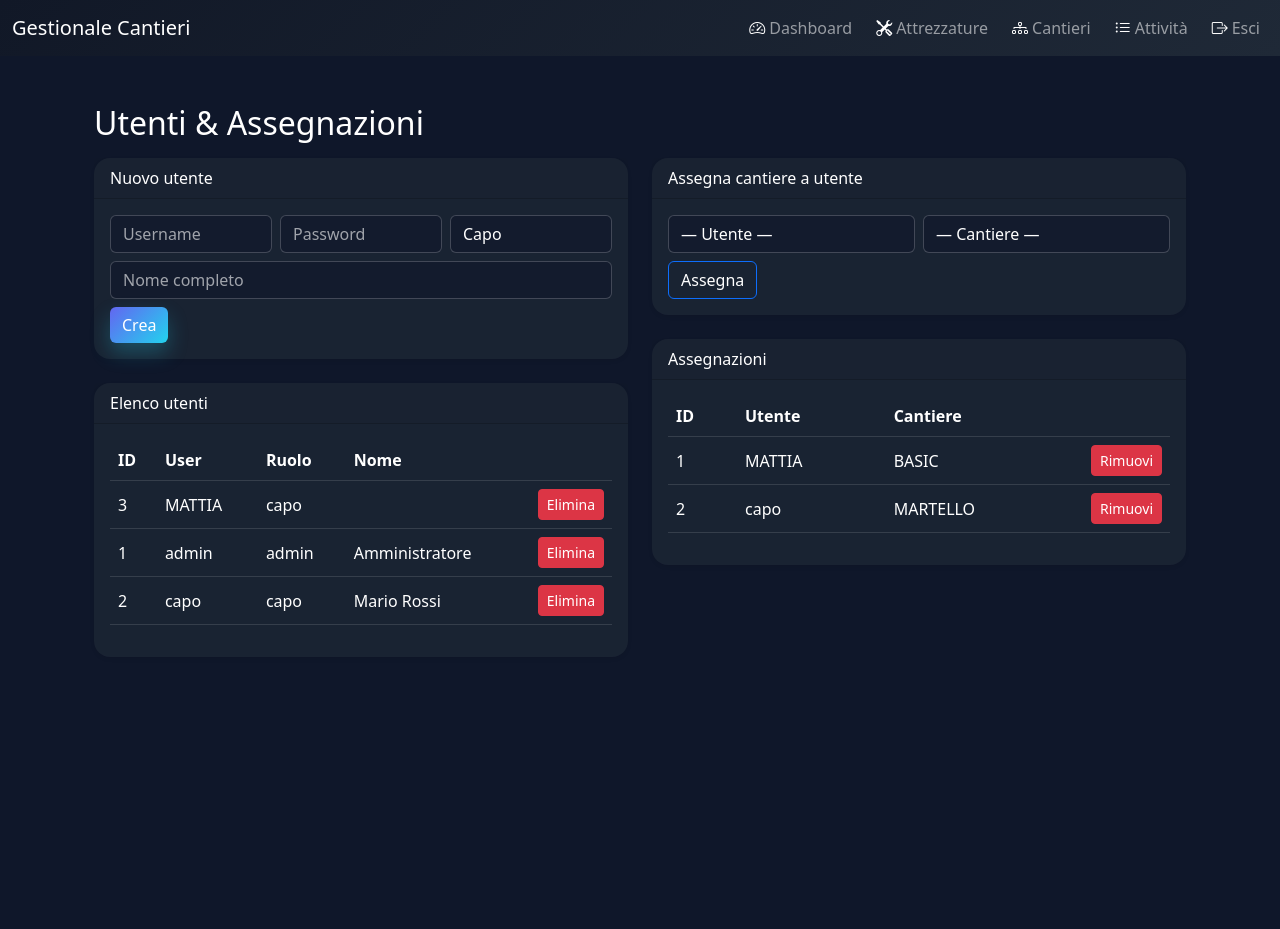
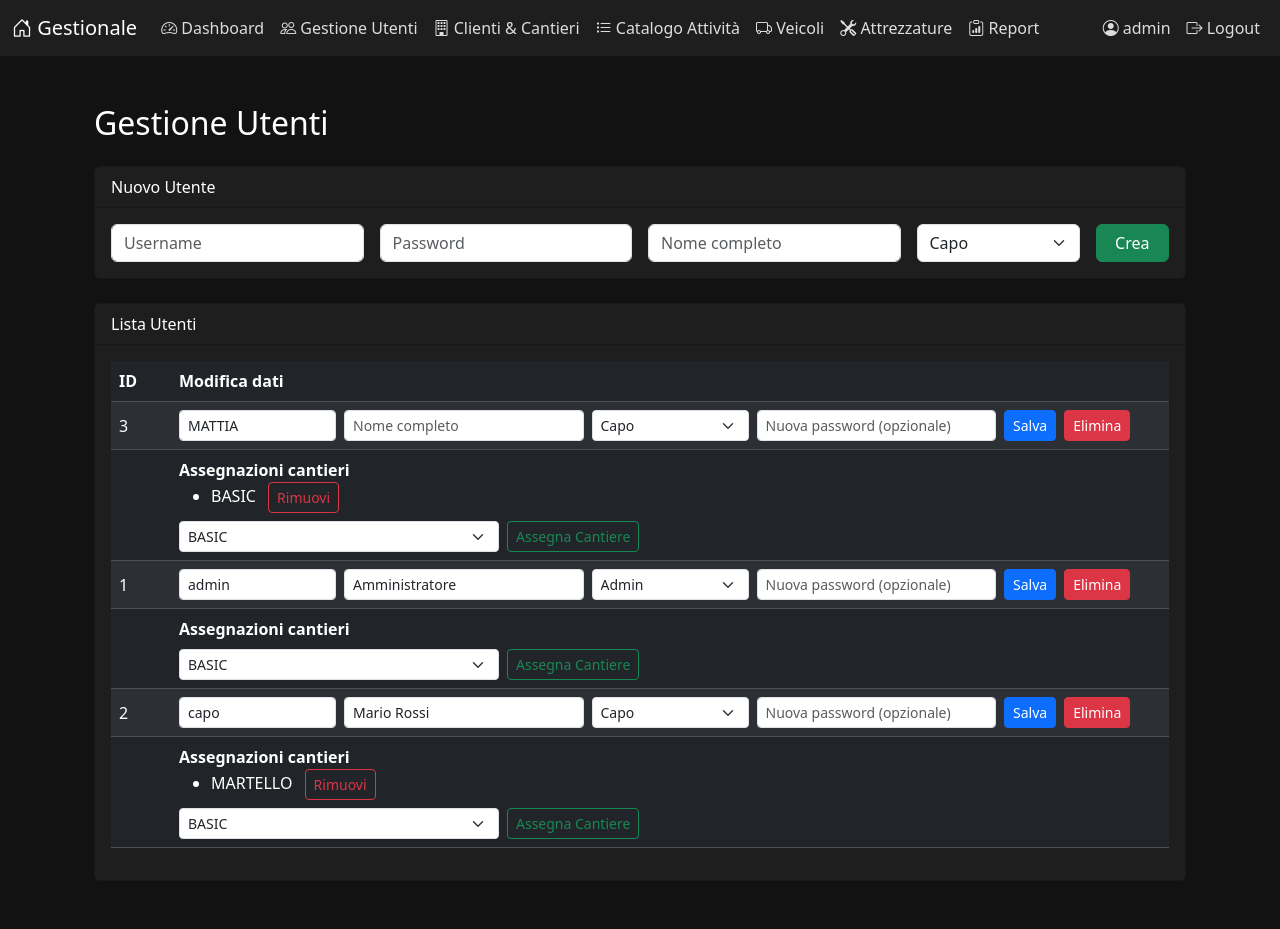
Before and after one commit to mattiacigna/SERVICE-GRUOP, a Flask app: page /admin/users in a window 1280 px wide. Before the commit the page ends 625 px from the top, so only its background shows below. Run offline with Flask 3, Linux system fonts and the light colour scheme; a user stored in the database is signed in.

Commit message:
Add files via upload

```diff
--- a/templates/base.html
+++ b/templates/base.html
@@ -3,91 +3,76 @@
 <head>
   <meta charset="utf-8">
   <meta name="viewport" content="width=device-width, initial-scale=1">
-  <title>Gestionale Cantieri</title>
-
-  <link href="https://cdn.jsdelivr.net/npm/bootstrap@5.3.3/dist/css/bootstrap.min.css" rel="stylesheet">
+  <title>Gestionale</title>
+  <link href="https://cdn.jsdelivr.net/npm/bootstrap@5.3.2/dist/css/bootstrap.min.css" rel="stylesheet">
   <link href="https://cdn.jsdelivr.net/npm/bootstrap-icons@1.11.3/font/bootstrap-icons.css" rel="stylesheet">
-
   <style>
-    /* Tema scuro */
-    body{ background:#0f172a; color:#e2e8f0; }
-    .navbar{ background:linear-gradient(135deg,#111827,#1f2937); }
-    .card{
-      background:rgba(31,41,55,.7); border:none; border-radius:16px;
-      box-shadow:0 10px 30px rgba(0,0,0,.35);
-    }
-    .btn-primary{
-      background:linear-gradient(135deg,#6366f1,#22d3ee); border:0;
-      box-shadow:0 10px 20px rgba(34,211,238,.25)
-    }
-    a{ color:#93c5fd }
-
-    /* Leggibilità forzata */
-    body, main, header, footer, .container, .row, .col, .card, .card *{
-      color:#ffffff !important;
-    }
-    .text-muted{ color:rgba(255,255,255,.72) !important; }
-    .list-group-item{
-      background:transparent; color:#ffffff !important;
-      border-color:rgba(255,255,255,.12) !important;
-    }
-    .table{ --bs-table-bg:transparent; --bs-table-color:#e5e7eb }
-    .table th, .table td{
-      color:#ffffff !important; border-color:rgba(255,255,255,.12) !important;
-    }
-    .badge{ color:#ffffff !important; }
-    .bi, i, svg, svg *{ color:#ffffff !important; stroke:currentColor !important; fill:currentColor !important; }
-
-    /* Input scuri leggibili */
-    .form-control, .form-select{
-      background:rgba(15,23,42,.6); color:#ffffff !important; border-color:rgba(255,255,255,.2);
-    }
-    .form-control::placeholder{ color:rgba(255,255,255,.6) }
-    .form-check-label{ color:#ffffff !important }
-
-    /* Bottoni outline leggibili */
-    .btn-outline-light{ border-color:rgba(255,255,255,.55); color:#ffffff !important; }
-    .btn-outline-light:hover{ background:rgba(255,255,255,.12); }
+    body{background:#121212;color:#fff}
+    .navbar{background:#1e1e1e}
+    .nav-link{color:#ddd!important}
+    .nav-link:hover{color:#fff!important}
+    .card{background:#1e1e1e;color:#fff}
   </style>
 </head>
-
 <body>
-<nav class="navbar navbar-dark navbar-expand-lg">
+  <nav class="navbar navbar-expand-lg navbar-dark">
     <div class="container-fluid">
-    <a class="navbar-brand d-flex align-items-center gap-2" href="{{ url_for('index') }}">
-      <!-- <img src="{{ url_for('static', filename='images/logo.png') }}" alt="Logo" height="36"> -->
-      <span>Gestionale Cantieri</span>
-    </a>
+      <a class="navbar-brand" href="{{ url_for('dashboard') }}"><i class="bi bi-house-door"></i> Gestionale</a>
       <button class="navbar-toggler" type="button" data-bs-toggle="collapse" data-bs-target="#nav">
         <span class="navbar-toggler-icon"></span>
       </button>
-    <div id="nav" class="collapse navbar-collapse">
-      <ul class="navbar-nav ms-auto align-items-lg-center gap-2">
-        <li class="nav-item"><a class="nav-link" href="{{ url_for('dashboard') }}"><i class="bi bi-speedometer2 me-1"></i>Dashboard</a></li>
-        <li class="nav-item"><a class="nav-link" href="{{ url_for('equipment') }}"><i class="bi bi-tools me-1"></i>Attrezzature</a></li>
-        <li class="nav-item"><a class="nav-link" href="{{ url_for('clients_sites') }}"><i class="bi bi-diagram-3 me-1"></i>Cantieri</a></li>
-        <li class="nav-item"><a class="nav-link" href="{{ url_for('catalogo') }}"><i class="bi bi-list-ul me-1"></i>Attività</a></li>
-        <li class="nav-item"><a class="nav-link" href="{{ url_for('logout') }}"><i class="bi bi-box-arrow-right me-1"></i>Esci</a></li>
+
+      <div class="collapse navbar-collapse" id="nav">
+        <ul class="navbar-nav me-auto mb-2 mb-lg-0">
+          {% if current_user.is_authenticated %}
+            <li class="nav-item"><a class="nav-link" href="{{ url_for('dashboard') }}"><i class="bi bi-speedometer2"></i> Dashboard</a></li>
+          {% endif %}
+
+          {% if current_user.is_authenticated and current_user.role == 'admin' %}
+            <li class="nav-item"><a class="nav-link" href="{{ url_for('users') }}"><i class="bi bi-people"></i> Gestione Utenti</a></li>
+            <li class="nav-item"><a class="nav-link" href="{{ url_for('clients_sites') }}"><i class="bi bi-building"></i> Clienti & Cantieri</a></li>
+            <li class="nav-item"><a class="nav-link" href="{{ url_for('catalogo') }}"><i class="bi bi-list-task"></i> Catalogo Attività</a></li>
+            <li class="nav-item"><a class="nav-link" href="{{ url_for('vehicles') }}"><i class="bi bi-truck"></i> Veicoli</a></li>
+            <li class="nav-item"><a class="nav-link" href="{{ url_for('equipment') }}"><i class="bi bi-tools"></i> Attrezzature</a></li>
+            <li class="nav-item"><a class="nav-link" href="{{ url_for('admin_report') }}"><i class="bi bi-clipboard-data"></i> Report</a></li>
+          {% endif %}
+
+          {% if current_user.is_authenticated and current_user.role != 'admin' %}
+            <li class="nav-item"><a class="nav-link" href="{{ url_for('capo_attivita') }}"><i class="bi bi-check2-square"></i> Attività</a></li>
+            <li class="nav-item"><a class="nav-link" href="{{ url_for('capo_spese') }}"><i class="bi bi-wallet2"></i> Spese cantiere</a></li>
+            <li class="nav-item"><a class="nav-link" href="{{ url_for('capo_spese_veicoli') }}"><i class="bi bi-fuel-pump"></i> Spese veicoli</a></li>
+          {% endif %}
+        </ul>
+
+        <ul class="navbar-nav ms-auto">
+          {% if current_user.is_authenticated %}
+            <li class="nav-item"><span class="nav-link disabled"><i class="bi bi-person-circle"></i> {{ current_user.username }}</span></li>
+            <li class="nav-item"><a class="nav-link" href="{{ url_for('logout') }}"><i class="bi bi-box-arrow-right"></i> Logout</a></li>
+          {% else %}
+            <li class="nav-item"><a class="nav-link" href="{{ url_for('login') }}">Login</a></li>
+          {% endif %}
         </ul>
       </div>
     </div>
   </nav>
 
-<main class="container py-4">
-  {% with msgs = get_flashed_messages(with_categories=true) %}
-    {% if msgs %}
-      {% for cat, m in msgs %}
-        <div class="alert alert-{{ cat }} alert-dismissible fade show" role="alert">
-          {{ m }}
+  <div class="container mt-3">
+    {% with messages = get_flashed_messages(with_categories=true) %}
+      {% if messages %}
+        {% for category, message in messages %}
+          <div class="alert alert-{{ category }} alert-dismissible fade show" role="alert">
+            {{ message }}
             <button type="button" class="btn-close" data-bs-dismiss="alert"></button>
           </div>
         {% endfor %}
       {% endif %}
     {% endwith %}
+  </div>
 
+  <main class="container my-4">
     {% block content %}{% endblock %}
   </main>
 
-<script src="https://cdn.jsdelivr.net/npm/bootstrap@5.3.3/dist/js/bootstrap.bundle.min.js"></script>
+  <script src="https://cdn.jsdelivr.net/npm/bootstrap@5.3.2/dist/js/bootstrap.bundle.min.js"></script>
 </body>
 </html>
--- a/templates/users.html
+++ b/templates/users.html
@@ -1,96 +1,102 @@
 {% extends "base.html" %}
 {% block content %}
 <div class="container py-4">
-  <h2 class="mb-3">Utenti & Assegnazioni</h2>
 
-  <div class="row g-4">
-    <div class="col-lg-6">
-      <div class="card shadow-sm mb-4">
-        <div class="card-header">Nuovo utente</div>
+  <h2 class="mb-4">Gestione Utenti</h2>
+
+  <!-- CREAZIONE -->
+  <div class="card mb-4">
+    <div class="card-header">Nuovo Utente</div>
     <div class="card-body">
-          <form method="post" action="{{ url_for('users') }}" class="row g-2">
-            <div class="col-md-4"><input name="username" class="form-control" placeholder="Username" required></div>
-            <div class="col-md-4"><input name="password" type="password" class="form-control" placeholder="Password" required></div>
-            <div class="col-md-4">
+      <form method="post" action="{{ url_for('users') }}" class="row g-3">
+        <div class="col-md-3">
+          <input type="text" name="username" class="form-control" placeholder="Username" required>
+        </div>
+        <div class="col-md-3">
+          <input type="password" name="password" class="form-control" placeholder="Password" required>
+        </div>
+        <div class="col-md-3">
+          <input type="text" name="full_name" class="form-control" placeholder="Nome completo">
+        </div>
+        <div class="col-md-2">
           <select name="role" class="form-select">
             <option value="capo">Capo</option>
             <option value="admin">Admin</option>
           </select>
         </div>
-            <div class="col-12"><input name="full_name" class="form-control" placeholder="Nome completo"></div>
-            <div class="col-12"><button class="btn btn-primary">Crea</button></div>
+        <div class="col-md-1">
+          <button type="submit" class="btn btn-success w-100">Crea</button>
+        </div>
       </form>
     </div>
   </div>
 
-      <div class="card shadow-sm">
-        <div class="card-header">Elenco utenti</div>
-        <div class="card-body table-responsive">
-          <table class="table align-middle">
-            <thead><tr><th>ID</th><th>User</th><th>Ruolo</th><th>Nome</th><th style="width:1%"></th></tr></thead>
+  <!-- LISTA + MODIFICA + ELIMINA + ASSEGNAZIONI -->
+  <div class="card">
+    <div class="card-header">Lista Utenti</div>
+    <div class="card-body">
+      <table class="table table-dark table-striped align-middle">
+        <thead>
+          <tr>
+            <th style="width:60px">ID</th>
+            <th>Modifica dati</th>
+          </tr>
+        </thead>
         <tbody>
         {% for u in users %}
           <tr>
             <td>{{ u.id }}</td>
-                <td>{{ u.username }}</td>
-                <td>{{ u.role }}</td>
-                <td>{{ u.full_name or '' }}</td>
-                <td class="text-end">
-                  <form method="post" action="{{ url_for('delete_user', uid=u.id) }}" onsubmit="return confirm('Eliminare utente?');">
-                    <button class="btn btn-sm btn-danger">Elimina</button>
+            <td>
+              <form method="post" action="{{ url_for('update_user', uid=u.id) }}" class="row g-2 align-items-center">
+                <div class="col-md-2">
+                  <input type="text" name="username" value="{{ u.username }}" class="form-control form-control-sm" required>
+                </div>
+                <div class="col-md-3">
+                  <input type="text" name="full_name" value="{{ u.full_name or '' }}" class="form-control form-control-sm" placeholder="Nome completo">
+                </div>
+                <div class="col-md-2">
+                  <select name="role" class="form-select form-select-sm">
+                    <option value="capo"  {% if u.role=='capo' %}selected{% endif %}>Capo</option>
+                    <option value="admin" {% if u.role=='admin' %}selected{% endif %}>Admin</option>
+                  </select>
+                </div>
+                <div class="col-md-3">
+                  <input type="password" name="password" class="form-control form-control-sm" placeholder="Nuova password (opzionale)">
+                </div>
+                <div class="col-md-2 d-flex gap-2">
+                  <button class="btn btn-primary btn-sm">Salva</button>
+              </form>
+                  <form method="post" action="{{ url_for('delete_user', uid=u.id) }}" onsubmit="return confirm('Eliminare questo utente?');">
+                    <button class="btn btn-danger btn-sm">Elimina</button>
+                  </form>
+                </div>
+            </td>
+          </tr>
+          <tr>
+            <td></td>
+            <td>
+              <strong>Assegnazioni cantieri</strong>
+              <ul class="mb-2">
+                {% for a in assignments if a.user_id == u.id %}
+                  <li>
+                    {{ a.site.name }}
+                    <form method="post" action="{{ url_for('delete_assignment', aid=a.id) }}" class="d-inline">
+                      <button class="btn btn-sm btn-outline-danger ms-2">Rimuovi</button>
+                    </form>
+                  </li>
+                {% endfor %}
+              </ul>
+              <form method="post" action="{{ url_for('assign_site') }}" class="d-flex gap-2">
+                <input type="hidden" name="user_id" value="{{ u.id }}">
+                <select name="site_id" class="form-select form-select-sm" style="max-width:320px">
+                  {% for s in sites %}
+                    <option value="{{ s.id }}">{{ s.name }}</option>
+                  {% endfor %}
+                </select>
+                <button class="btn btn-sm btn-outline-success">Assegna Cantiere</button>
               </form>
             </td>
           </tr>
-            {% else %}
-              <tr><td colspan="5" class="text-muted">Nessun utente.</td></tr>
-            {% endfor %}
-            </tbody>
-          </table>
-        </div>
-      </div>
-    </div>
-
-    <div class="col-lg-6">
-      <div class="card shadow-sm mb-4">
-        <div class="card-header">Assegna cantiere a utente</div>
-        <div class="card-body">
-          <form method="post" action="{{ url_for('assign_site') }}" class="row g-2">
-            <div class="col-md-6">
-              <select name="user_id" class="form-select" required>
-                <option value="">— Utente —</option>
-                {% for u in users %}<option value="{{ u.id }}">{{ u.username }}</option>{% endfor %}
-              </select>
-            </div>
-            <div class="col-md-6">
-              <select name="site_id" class="form-select" required>
-                <option value="">— Cantiere —</option>
-                {% for s in sites %}<option value="{{ s.id }}">{{ s.name }}</option>{% endfor %}
-              </select>
-            </div>
-            <div class="col-12"><button class="btn btn-outline-primary">Assegna</button></div>
-          </form>
-        </div>
-      </div>
-
-      <div class="card shadow-sm">
-        <div class="card-header">Assegnazioni</div>
-        <div class="card-body table-responsive">
-          <table class="table align-middle">
-            <thead><tr><th>ID</th><th>Utente</th><th>Cantiere</th><th style="width:1%"></th></tr></thead>
-            <tbody>
-            {% for a in assignments %}
-              <tr>
-                <td>{{ a.id }}</td>
-                <td>{{ a.user.username }}</td>
-                <td>{{ a.site.name }}</td>
-                <td class="text-end">
-                  <form method="post" action="{{ url_for('delete_assignment', aid=a.id) }}" onsubmit="return confirm('Rimuovere assegnazione?');">
-                    <button class="btn btn-sm btn-danger">Rimuovi</button>
-                  </form>
-                </td>
-              </tr>
-            {% else %}
-              <tr><td colspan="4" class="text-muted">Nessuna assegnazione.</td></tr>
         {% endfor %}
         </tbody>
       </table>
@@ -98,6 +104,4 @@
   </div>
 
 </div>
-  </div>
-</div>
 {% endblock %}
```
Also changed, not shown: templates/dashboard_admin.html (+67 -11 lines). Lines whose indentation alone changed are shown as unchanged.
